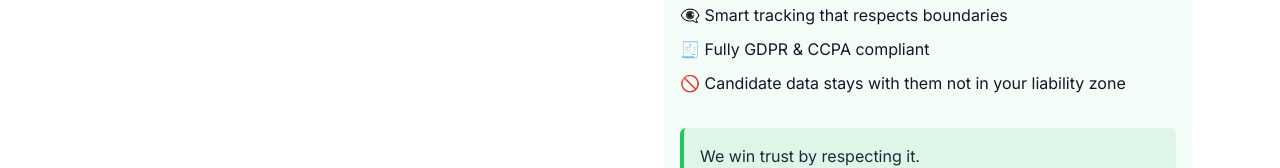
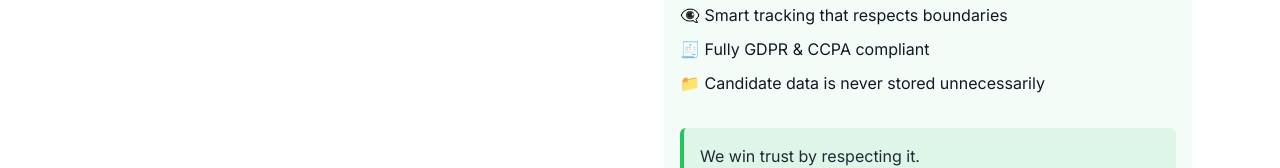
Before and after one commit to CodeStarGM/Codacty, a Next.js app: page / in a window 1280 px wide. Shown: the part 2641-2809 px from the top of the page. Built offline with nearby package versions, Linux system fonts and the light colour scheme.

Commit message:
change 1 line

```diff
--- a/src/sections/Solution.jsx
+++ b/src/sections/Solution.jsx
@@ -95,9 +95,7 @@ export default function Solution() {
               <p>🧘 No video recordings, no screenshots ever</p>
               <p>👁️‍🗨️ Smart tracking that respects boundaries</p>
               <p>🧾 Fully GDPR & CCPA compliant</p>
-              <p>
-                🚫 Candidate data stays with them not in your liability zone
-              </p>
+              <p>📁 Candidate data is never stored unnecessarily</p>
               <p></p>
               <p></p>
             </div>
```
